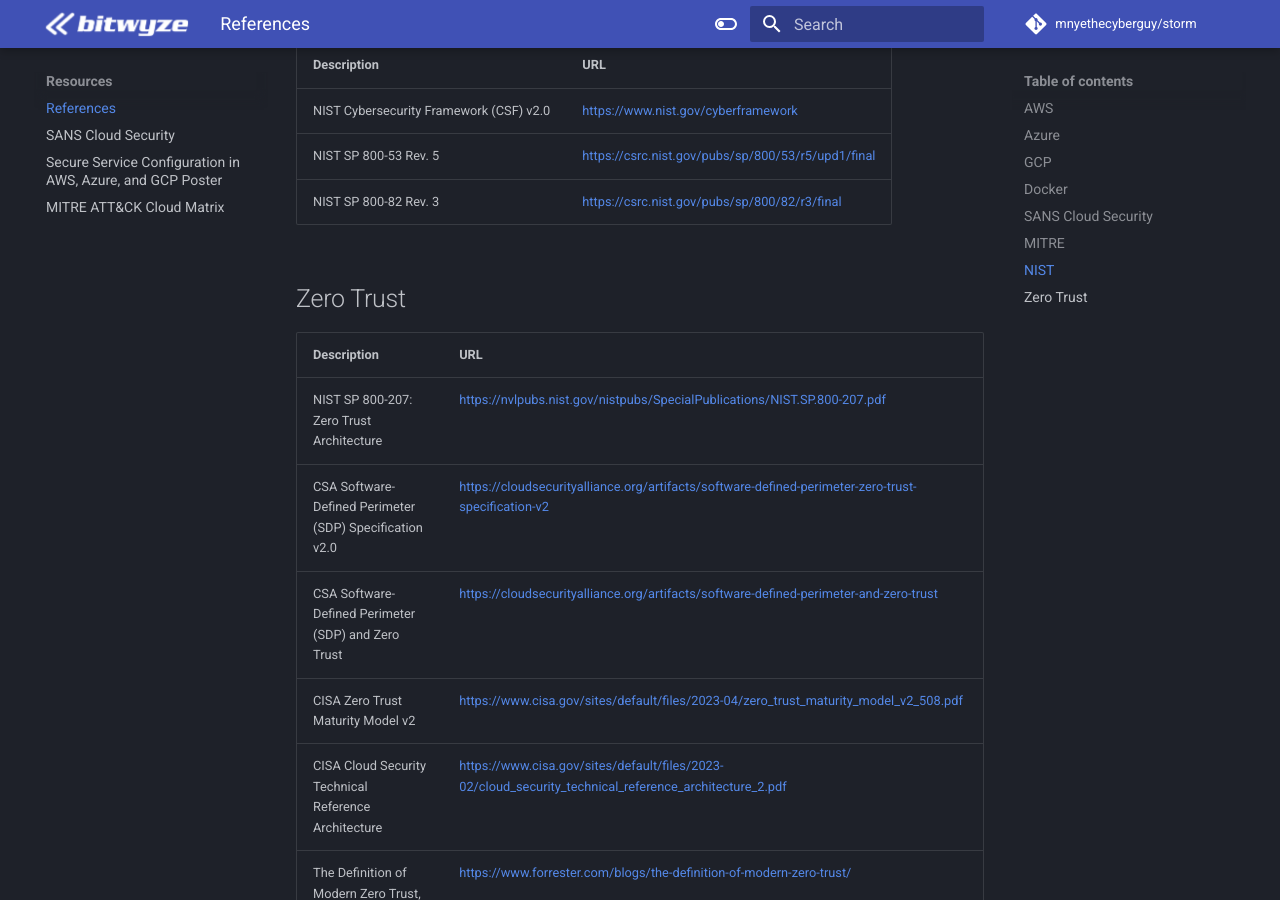
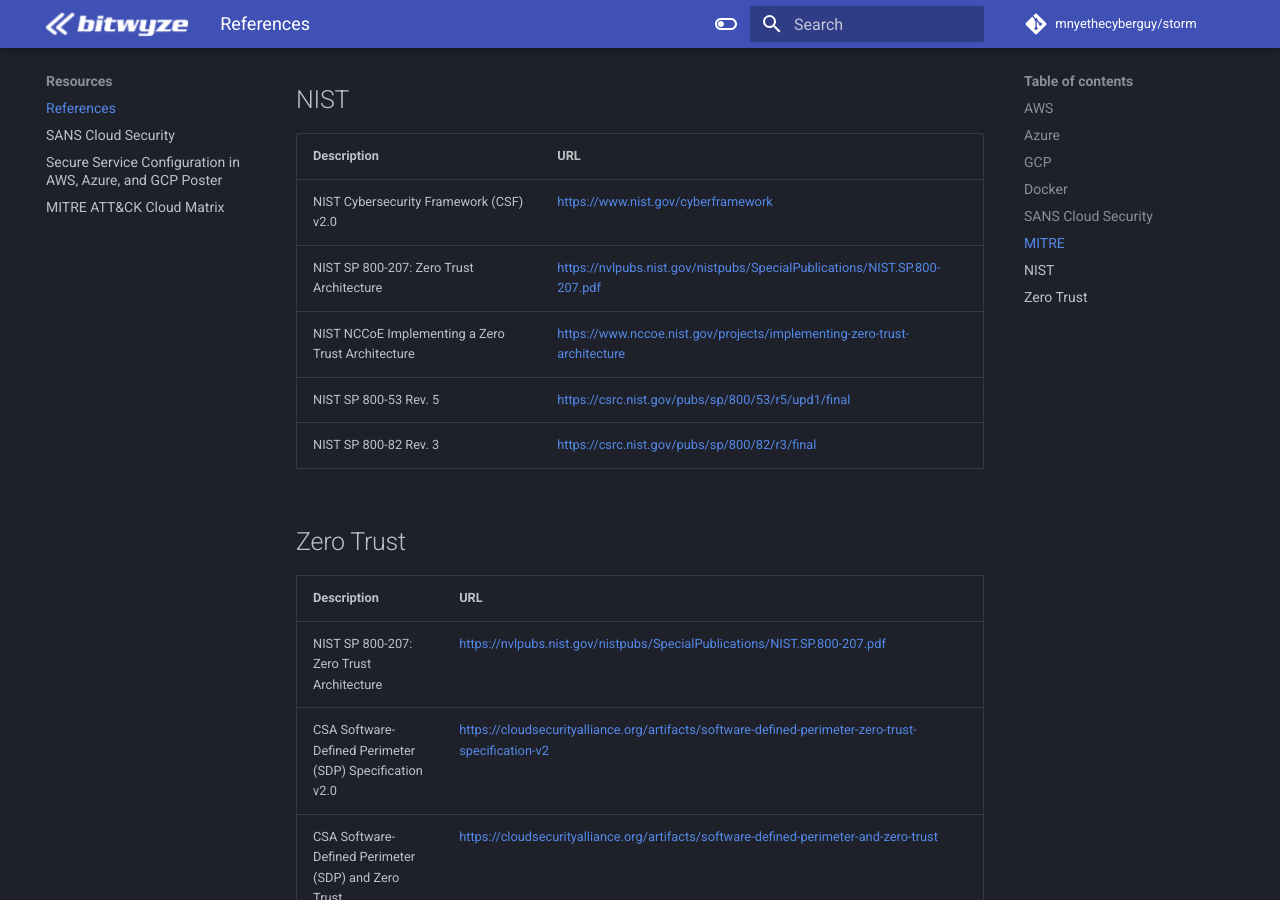
Before and after one commit to mnyethecyberguy/storm, an MkDocs documentation site: the page built from docs/resources/references.md, in a window 1280 px wide and 900 px high, scrolled down 1848 px. Built offline with MkDocs 1.6.1 and Material for MkDocs 9.7.7, drawn with Linux system fonts in a browser that asks for light colours; comment, search, counter and statistics services are not loaded; some of the changed text lies outside the part shown.

Commit message:
Added references for well-architected frameworks

```diff
--- a/docs/resources/references.md
+++ b/docs/resources/references.md
@@ -46,6 +48,8 @@
 | Description   | URL   |
 | :---          | :---  |
 | NIST Cybersecurity Framework (CSF) v2.0 | [https://www.nist.gov/cyberframework](https://www.nist.gov/cyberframework) |
+| NIST SP 800-207: Zero Trust Architecture | [https://nvlpubs.nist.gov/nistpubs/SpecialPublications/NIST.SP.800-207.pdf](https://nvlpubs.nist.gov/nistpubs/SpecialPublications/NIST.SP.800-207.pdf) |
+| NIST NCCoE Implementing a Zero Trust Architecture | [https://www.nccoe.nist.gov/projects/implementing-zero-trust-architecture](https://www.nccoe.nist.gov/projects/implementing-zero-trust-architecture) |
 | NIST SP 800-53 Rev. 5 | [https://csrc.nist.gov/pubs/sp/800/53/r5/upd1/final](https://csrc.nist.gov/pubs/sp/800/53/r5/upd1/final) |
 | NIST SP 800-82 Rev. 3 | [https://csrc.nist.gov/pubs/sp/800/82/r3/final](https://csrc.nist.gov/pubs/sp/800/82/r3/final) |
 
```
Also changed, not shown: other parts of docs/resources/references.md (+2 -0 lines).
